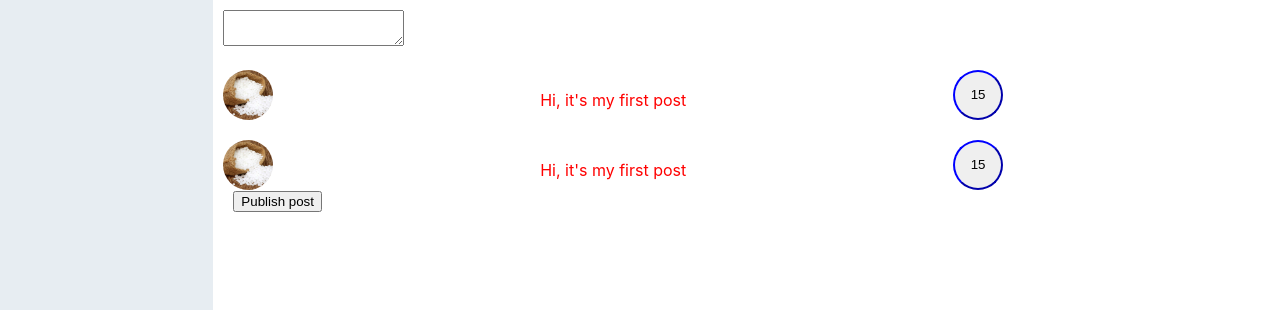
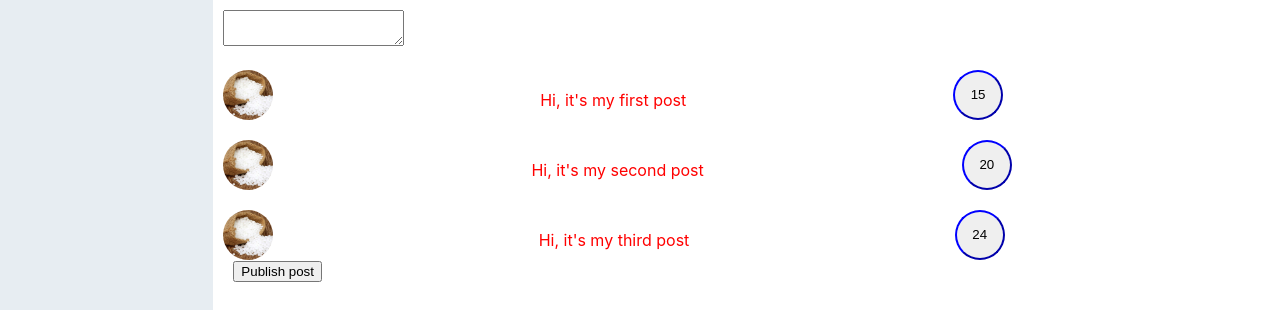
Before and after one commit to croked91/SocialNetwork, a React (Create React App) app: page /profile in a window 1280 px wide. Shown: the part 528-838 px from the top of the page. Built offline with nearby package versions, Linux system fonts and the light colour scheme.

Commit message:
some minors upgrades

```diff
--- a/src/components/Dialogs/Dialogs.tsx
+++ b/src/components/Dialogs/Dialogs.tsx
@@ -1,5 +1,6 @@
 import s from './Dialogs.module.css'
 import { BrowserRouter, NavLink } from 'react-router-dom'
+import { idText } from 'typescript'
 
 type DialogsTypeProps = {
     title: string
@@ -44,6 +45,9 @@ let dialogsData = [
     { id: 7, name: "Viktor " }
 ]
 
+let newDialogsData = dialogsData.map(name => <DialogItem key={name.id.toString()} id={name.id} title={name.name} />)
+
+
 let messagesData = [
     { id: 1, name: "Hi" },
     { id: 2, name: "How are you" },
@@ -54,29 +58,16 @@ let messagesData = [
     { id: 7, name: "It's paw paw buggie " }
 ]
 
-
+let newMessagesData = messagesData.map(message => <Message key={message.id.toString()} title={message.name} id={message.id} />)
 
 const Dialogs = (props: ConstTypeProps) => {
     return (
         <div className={s.dialogs}>
             <div className={s.dialogs_items}>
-                <DialogItem id={dialogsData[0].id} title={dialogsData[0].name} />
-                <DialogItem id={dialogsData[1].id} title={dialogsData[1].name} />
-                <DialogItem id={dialogsData[2].id} title={dialogsData[2].name} />
-                <DialogItem id={dialogsData[3].id} title={dialogsData[3].name} />
-                <DialogItem id={dialogsData[4].id} title={dialogsData[4].name} />
-                <DialogItem id={dialogsData[5].id} title={dialogsData[5].name} />
-                <DialogItem id={dialogsData[6].id} title={dialogsData[6].name} />
-
+                {newDialogsData}
             </div>
             <div className={s.messages}>
-                <Message title={messagesData[0].name} id={messagesData[0].id}/>
-                <Message title={messagesData[1].name} id={messagesData[1].id}/>
-                <Message title={messagesData[2].name} id={messagesData[2].id}/>
-                <Message title={messagesData[3].name} id={messagesData[3].id}/>
-                <Message title={messagesData[4].name} id={messagesData[4].id}/>
-                <Message title={messagesData[5].name} id={messagesData[5].id}/>
-                <Message title={messagesData[6].name} id={messagesData[6].id}/>
+                {newMessagesData}
             </div>
         </div>
     )
--- a/src/components/Profile/MyPosts/MyPosts.tsx
+++ b/src/components/Profile/MyPosts/MyPosts.tsx
@@ -12,9 +12,12 @@ type PostDataType = {
 let postData = [
   { id: 1, post: "Hi, it's my first post", likes: 15 },
   { id: 2, post: "Hi, it's my second post", likes: 20 },
+  { id: 2, post: "Hi, it's my third post", likes: 24 },
 ]
 
-
+let postsData =
+  postData
+    .map(el => (<Post id={el.id} message={el.post} likes={el.likes} />))
 
 const MyPosts = () => {
   return (
@@ -25,8 +28,7 @@ const MyPosts = () => {
         <textarea></textarea>
       </div>
       <div className={s.posts}>
-        <Post id={postData[0].id} message={postData[0].post} likes={postData[0].likes} />
-        <Post id={postData[0].id} message={postData[0].post} likes={postData[0].likes} />
+        {postsData}
       </div>
       <div>
         <button className={s.button}>Publish post</button>
```
